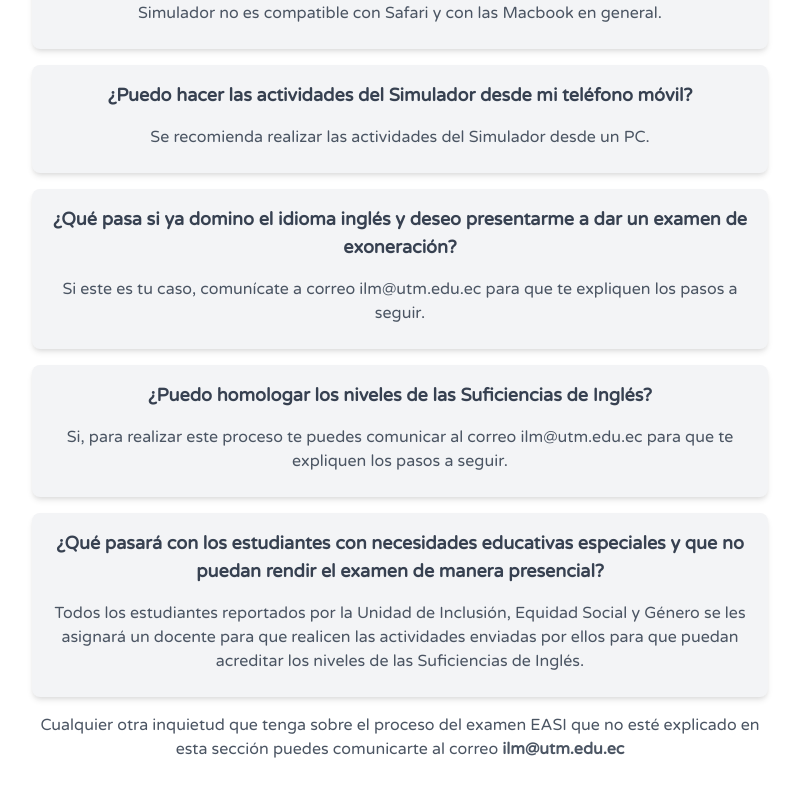
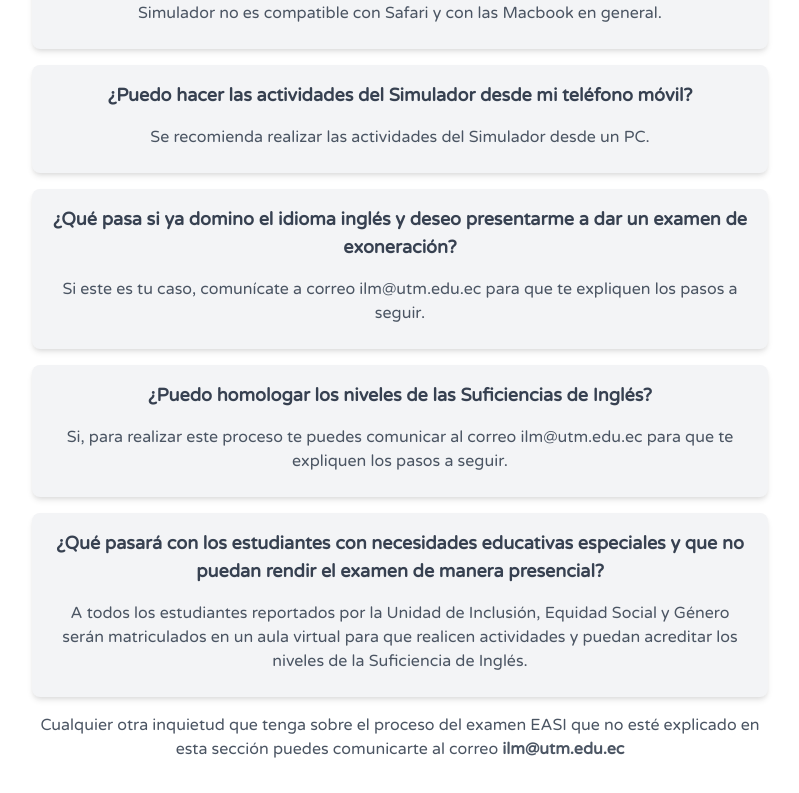
Before and after one commit to dvelez3815/eLearningUTMFCI, a React (Create React App) app: page /preguntas in a window 1280 px wide. Shown: the part 2772-3565 px from the top of the page, without its empty margins (240-1039 px from the left). Built offline with nearby package versions, Linux system fonts and the light colour scheme.

Commit message:
FAQ actualizado

```diff
--- a/src/components/pages/FAQ/FAQ.js
+++ b/src/components/pages/FAQ/FAQ.js
@@ -134,7 +134,7 @@ const FAQ = () => {
         },
         {
             question: '¿Qué pasará con los estudiantes con necesidades educativas especiales y que no puedan rendir el examen de manera presencial?',
-            answer: 'Todos los estudiantes reportados por la Unidad de Inclusión, Equidad Social y Género se les asignará un docente para que realicen las actividades enviadas por ellos para que puedan acreditar los niveles de las Suficiencias de Inglés.',
+            answer: 'A todos los estudiantes reportados por la Unidad de Inclusión, Equidad Social y Género serán matriculados en un aula virtual para que realicen actividades y puedan acreditar los niveles de la Suficiencia de Inglés.',
         },
 
     ];
```
